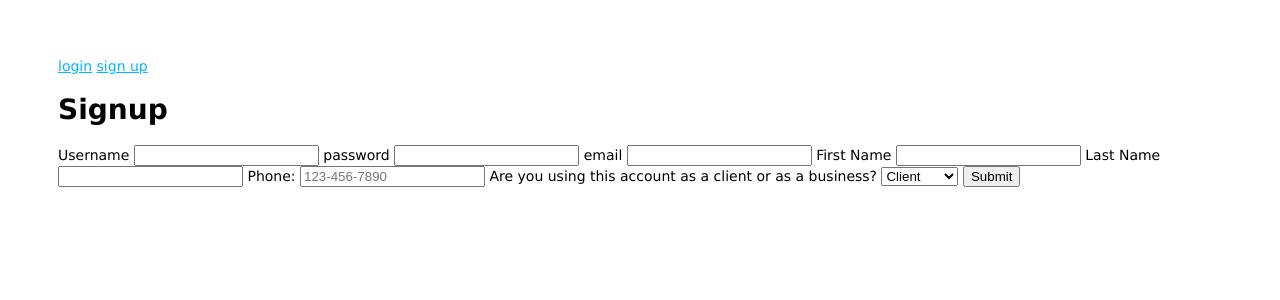
After one commit to cpbcpb/quantumclick, a Node server app: page /signup in a window 1280 px wide. The commit adds this page. Shown: the top 300 px of the page. Run offline with Node 20, Linux system fonts and the light colour scheme; some libraries are stand-ins or nearby versions.

Commit message:
user routes

```diff
--- a/app.js
+++ b/app.js
@@ -1,14 +1,27 @@
 require('dotenv').config();
-
+const bcrypt       = require("bcrypt");
+const bcryptSalt   = 10;
 const bodyParser   = require('body-parser');
 const cookieParser = require('cookie-parser');
 const express      = require('express');
+const session      = require("express-session");
 const favicon      = require('serve-favicon');
+const flash        = require("connect-flash");
 const hbs          = require('hbs');
+const logger       = require('morgan');
 const mongoose     = require('mongoose');
-const logger       = require('morgan');
+const MongoStore  = require("connect-mongo")(session);
+const passport     = require("passport");
+const LocalStrategy = require("passport-local").Strategy;
 const path         = require('path');
+const ensureLogin   = require('connect-ensure-login');
 
+const Schema        = mongoose.Schema;
+
+
+const User        =require('./models/user');
+const Relationship        =require('./models/relationship');
+const Meet        =require('./models/meet');
 
 mongoose.Promise = Promise;
 mongoose
@@ -44,15 +57,58 @@ app.set('view engine', 'hbs');
 app.use(express.static(path.join(__dirname, 'public')));
 app.use(favicon(path.join(__dirname, 'public', 'images', 'favicon.ico')));
 
+app.use(session({
+  secret: "our-passport-local-strategy-app",
+  resave: true,
+  saveUninitialized: true
+}));
 
+passport.serializeUser((user, cb) => {
+  cb(null, user._id);
+});
+
+passport.deserializeUser((id, cb) => {
+  User.findById(id, (err, user) => {
+    if (err) { return cb(err); }
+    cb(null, user);
+  });
+});
+
+app.use(flash());
 
 // default value for title local
-app.locals.title = 'Express - Generated with IronGenerator';
+app.locals.title = 'Reserve Your Session';
 
+//passport stuff
 
+passport.use(new LocalStrategy((username, password, next) => {
+  User.findOne({ username }, (err, user) => {
+    if (err) {
+      return next(err);
+    }
+    if (!user) {
+      return next(null, false, { message: "Incorrect username" });
+    }
+    if (!bcrypt.compareSync(password, user.password)) {
+      return next(null, false, { message: "Incorrect password" });
+    }
 
+    return next(null, user);
+  });
+}));
+
+app.use(passport.initialize());
+app.use(passport.session());
+
+// adding routes: put them here
 const index = require('./routes/index');
 app.use('/', index);
 
+const authRoutes = require('./routes/authRoutes');
+app.use('', authRoutes);
+
+
+const meetRoutes = require('./routes/meetRoutes');
+app.use('/', meetRoutes);
 
 module.exports = app;
--- /dev/null
+++ b/public/stylesheets/style.css
@@ -0,0 +1,8 @@
+body {
+  padding: 50px;
+  font: 14px "Lucida Grande", Helvetica, Arial, sans-serif; }
+
+a {
+  color: #00B7FF; }
+
+/*# sourceMappingURL=style.css.map */
--- /dev/null
+++ b/routes/authRoutes.js
@@ -0,0 +1,70 @@
+const express      = require('express');
+const userRouter   = express.Router();
+const User         = require('../models/user');
+const bcrypt       = require('bcryptjs');
+const passport     = require('passport');
+
+
+
+userRouter.get('/signup', (req, res, next)=>{
+
+    res.render('userViews/signupPage');
+})
+
+userRouter.post('/signup', (req, res, next)=>{
+    const thePassword = req.body.password;
+    const theUsername = req.body.username;
+    if(thePassword === "" || theUsername === ""){
+        res.render('userViews/signupPage',
+        {errorMessage: 'Please fill in both a username and password in order to create an account'})
+        return;
+    }
+    User.findOne({'username': theUsername})
+    .then((responseFromDB)=>{
+        if (responseFromDB !== null){
+            res.render('userViews/signupPage', {errorMessage: `Sorry, the username ${theUsername} is awesome, so you cant have it. Too late! Be a beta tester next time`})
+            return;
+        } // ends the if statement
+            const salt     = bcrypt.genSaltSync(10);
+            const hashedPassword = bcrypt.hashSync(thePassword, salt);
+            User.create({username: theUsername,
+                password: hashedPassword,
+                email: req.body.email,
+                phone: req.body.phone,
+                firstName: req.body.firstName,
+                lastName: req.body.lastName,
+                userType: req.body.userType,
+            })
+            .then((response)=>{
+                res.redirect('/');
+            })
+            .catch((err)=>{
+                next(err);
+            })
+    }) // ends the .then from the user.findOne
+}); // ends the route
+
+
+//login
+
+userRouter.get('/login', (req, res, next)=>{
+    res.render('userViews/loginPage', { message: req.flash("error") });
+});
+
+userRouter.post("/login", passport.authenticate("local", {
+    successRedirect: "/",
+    failureRedirect: "/login",
+    failureFlash: true,
+    passReqToCallback: true
+  }));
+
+
+
+
+userRouter.get("/logout", (req, res, next) => {
+      req.logout();
+      res.redirect("/login");
+  });
+
+
+module.exports = userRouter;
--- /dev/null
+++ b/views/businessViews.hbs
@@ -0,0 +1,3 @@
+{{!-- a nice looking list of business details from business users
+to allow  any logged in user to see a list of businesses to request access
+to the schedule of--}}
--- a/views/index.hbs
+++ b/views/index.hbs
@@ -1,2 +1,7 @@
 <h1>{{title}}</h1>
 <p>Welcome to {{title}}</p>
+
+{{!-- will move these links to layouts navbar and have it show signup only if user is not logged in
+//  --}}
+<a href="/login">login</a>
+<a href="/signup">sign up</a>
--- a/views/layout.hbs
+++ b/views/layout.hbs
@@ -5,7 +5,10 @@
     <link rel='stylesheet' href='/stylesheets/style.css' />
   </head>
   <body>
-
+    <nav>
+<a href="/login">login</a>
+<a href="/signup">sign up</a>
+    </nav>
     {{{body}}}
 
     <script src='/javascripts/script.js'></script>
--- /dev/null
+++ b/views/userViews/signupPage.hbs
@@ -0,0 +1,43 @@
+
+<h1>Signup</h1>
+
+<form action="/signup" method="post">
+
+    <label for="username">Username</label>
+    <input id="username" type="text" name="username">
+
+    <label for="password">password</label>
+    <input id="password" name="password" type="password">
+
+    <label for="email">email</label>
+    <input id="email" name="email" type="email">
+
+   <label for="firstName">First Name</label>
+    <input id="firstName" name="firstName" type="text">
+
+   <label for="lastName">Last Name</label>
+    <input id="lastName" name="lastName" type="text">
+
+
+    <label for="phone">Phone:</label>
+    <input type="tel" id="phone" name="phone"
+           placeholder="123-456-7890"
+           pattern="[0-9]{3}-[0-9]{3}-[0-9]{4}"
+           required />
+    <span class="validity"></span>
+
+<label>Are you using this account as a client or as a business?</label>
+<select name="userType" required="true">
+    <option value="client">Client</option>
+    <option value="business">Business</option>
+</select>
+
+    <button>Submit</button>
+
+
+
+</form>
+
+{{#if errorMessage}}
+<div>{{errorMessage}}</div>
+{{/if}}
```
Also changed, not shown: models/availability.js (added, +25 -0 lines), models/meet.js (added, +23 -0 lines), models/relationship.js (added, +18 -0 lines), models/user.js (added, +28 -0 lines), package.json (+12 -3 lines), routes/meetRoutes.js (added, +110 -0 lines), views/meet/newMeet.hbs (added, +31 -0 lines), views/userViews/loginPage.hbs (added, +19 -0 lines), 5 other files.
